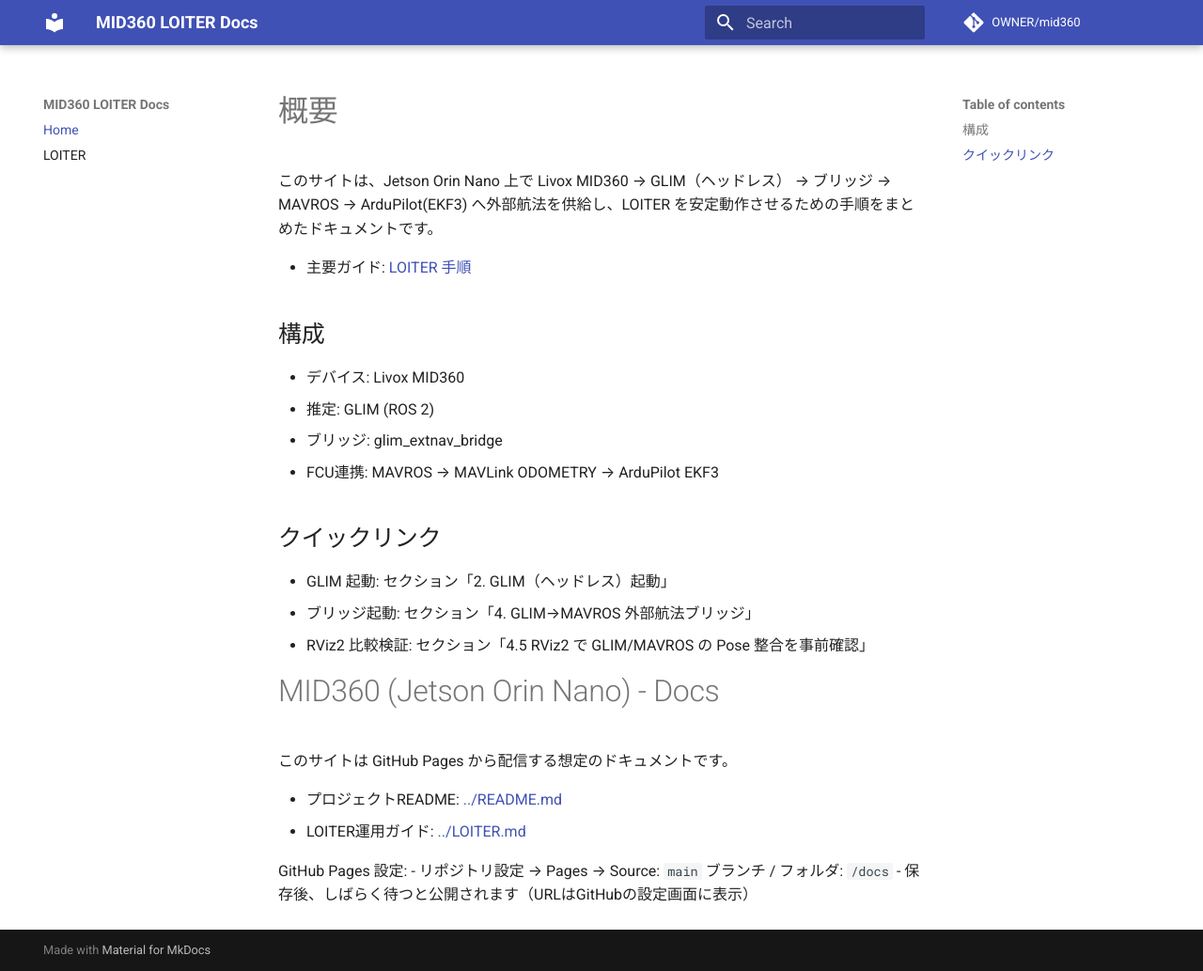
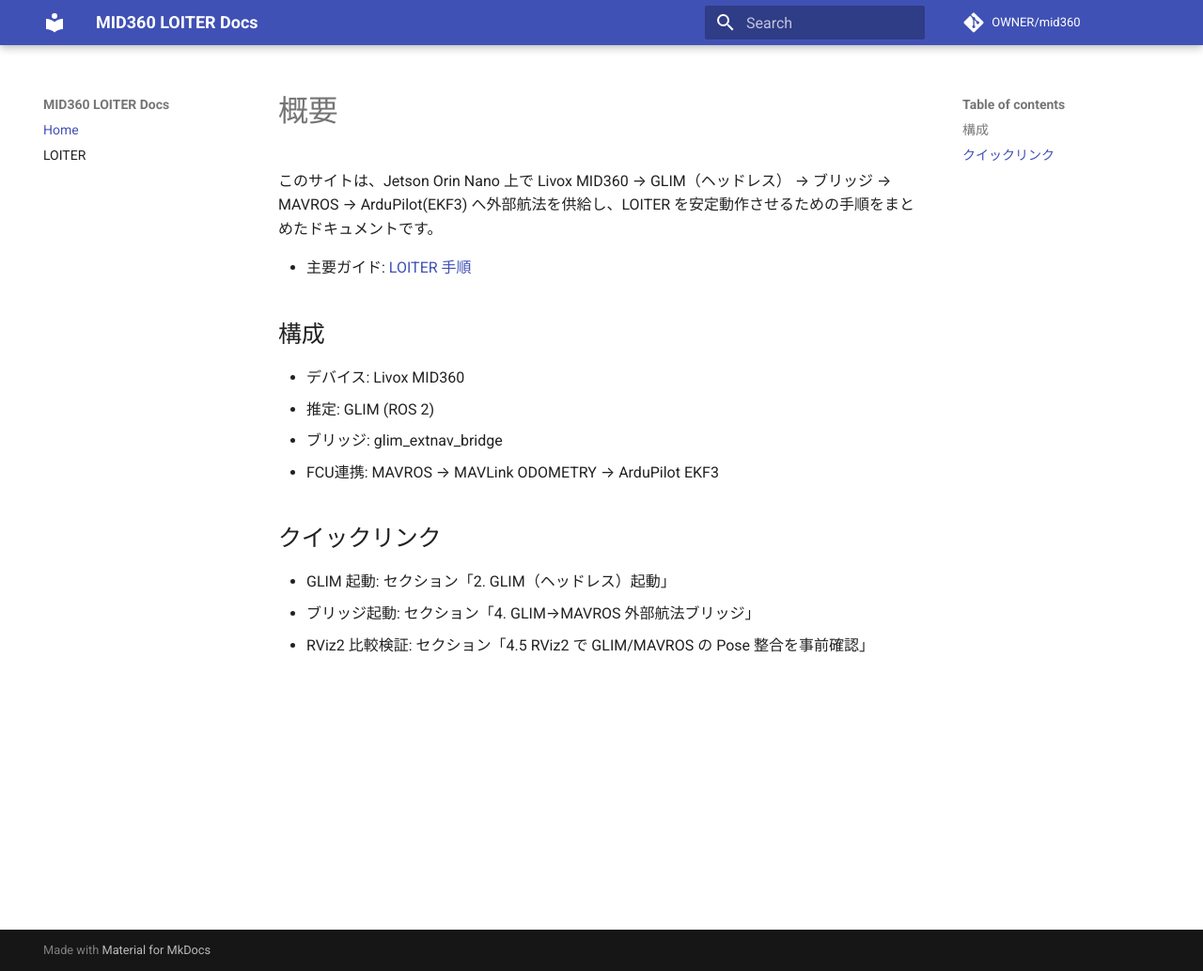
Before and after one commit to nonsaya/MID360, an MkDocs documentation site: the page built from docs/index.md, in a window 1280 px wide and 1033 px high. Shown: the whole window at 94% size. Built offline with MkDocs 1.6.1 and Material for MkDocs 9.7.7, drawn with Linux system fonts in a browser that asks for light colours; comment, search, counter and statistics services are not loaded.

Commit message:
docs(site): fix strict build by removing external links from index

```diff
--- a/docs/index.md
+++ b/docs/index.md
@@ -18,13 +18,4 @@
 - GLIM 起動: セクション「2. GLIM（ヘッドレス）起動」
 - ブリッジ起動: セクション「4. GLIM→MAVROS 外部航法ブリッジ」
 - RViz2 比較検証: セクション「4.5 RViz2 で GLIM/MAVROS の Pose 整合を事前確認」
-# MID360 (Jetson Orin Nano) - Docs
-
-このサイトは GitHub Pages から配信する想定のドキュメントです。
-
-- プロジェクトREADME: [../README.md](../README.md)
-- LOITER運用ガイド: [../LOITER.md](../LOITER.md)
-
-GitHub Pages 設定:
-- リポジトリ設定 → Pages → Source: `main` ブランチ / フォルダ: `/docs`
-- 保存後、しばらく待つと公開されます（URLはGitHubの設定画面に表示）
+<!-- 外部のルートファイル参照は strict ビルドで警告となるため削除 -->
```
